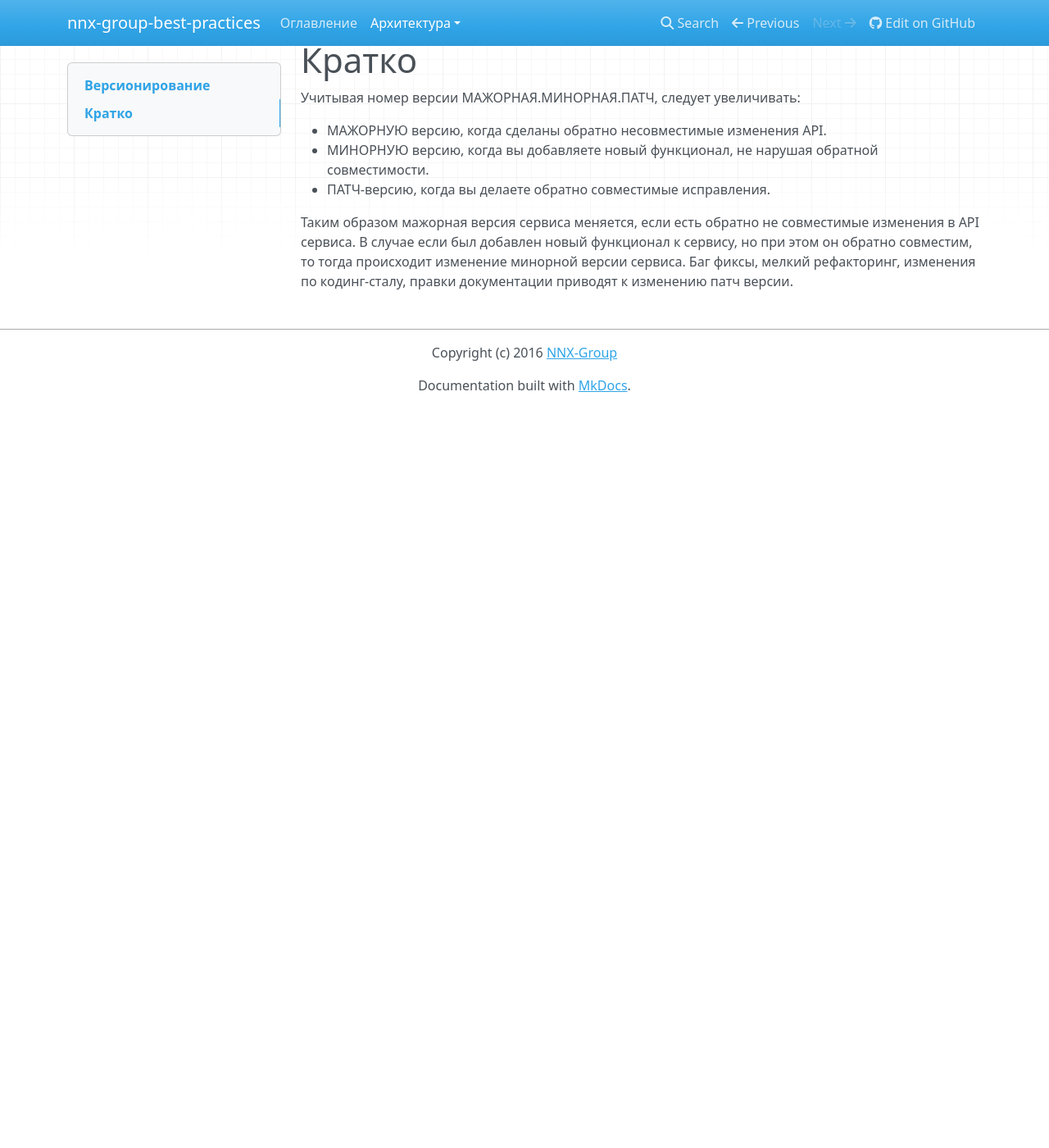
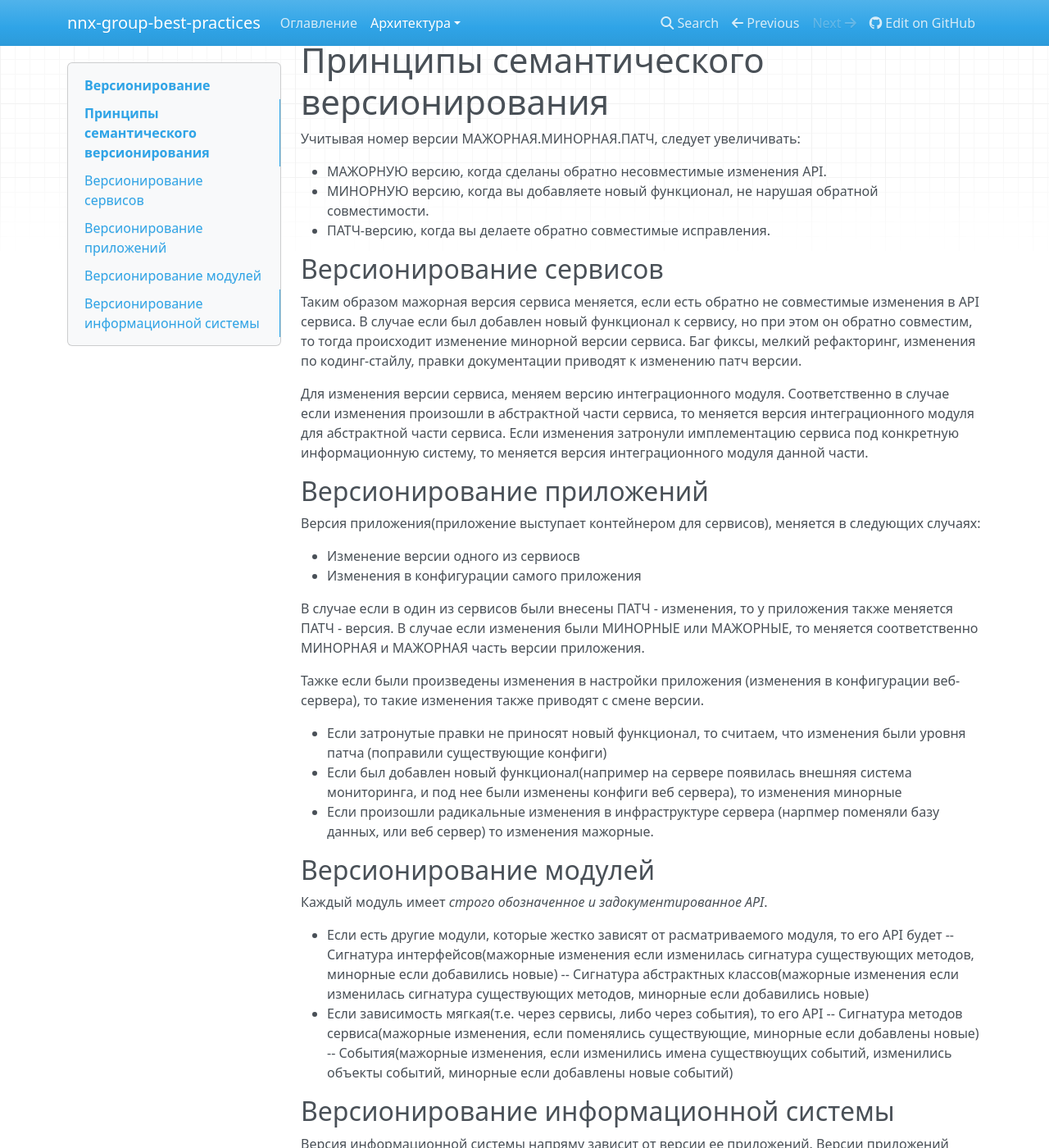
Before and after one commit to nnx-company/best-practices, an MkDocs documentation site: the page built from doc/book/ru/version.md, in a window 1280 px wide and 1400 px high, scrolled down 270 px. Shown: the whole window at 82% size. Built offline with MkDocs 1.6.1, drawn with Linux system fonts in a browser that asks for light colours; nearby versions of some CDN libraries; old or Windows-style settings are respelled for this version of MkDocs; before the commit the page ends 900 px from its top, so only the background shows below that; some of the changed text lies outside the part shown.

Commit message:
Добавлена информация о принципах версионирования.

```diff
--- a/doc/book/ru/version.md
+++ b/doc/book/ru/version.md
@@ -9,7 +9,7 @@
 
 Осноые правила семантического версионирования:
 
-# Кратко
+# Принципы семантического версионирования
 
 Учитывая номер версии МАЖОРНАЯ.МИНОРНАЯ.ПАТЧ, следует увеличивать:
 
@@ -17,9 +17,51 @@
 - МИНОРНУЮ версию, когда вы добавляете новый функционал, не нарушая обратной совместимости.
 - ПАТЧ-версию, когда вы делаете обратно совместимые исправления.
 
+## Версионирование сервисов
 
 Таким образом мажорная версия сервиса меняется, если есть обратно не
 совместимые изменения в API сервиса. В случае если был добавлен новый функционал
 к сервису, но при этом он обратно совместим, то тогда происходит изменение
-минорной версии сервиса. Баг фиксы, мелкий рефакторинг, изменения по кодинг-сталу,
+минорной версии сервиса. Баг фиксы, мелкий рефакторинг, изменения по кодинг-стайлу,
 правки документации приводят к изменению патч версии.
+
+Для изменения версии сервиса, меняем версию интеграционного модуля. Соответственно в случае если изменения произошли в
+абстрактной части сервиса, то меняется версия интеграционного модуля для абстрактной части сервиса. Если изменения затронули
+имплементацию сервиса под конкретную информационную систему, то меняется версия интеграционного модуля данной части.
+
+## Версионирование приложений
+
+Версия приложения(приложение выступает контейнером для сервисов), меняется в следующих случаях:
+
+- Изменение версии одного из сервиосв
+- Изменения в конфигурации самого приложения
+
+В случае если в один из сервисов были внесены ПАТЧ - изменения, то у приложения также меняется ПАТЧ - версия. В случае
+ если изменения были МИНОРНЫЕ или МАЖОРНЫЕ, то меняется соответственно МИНОРНАЯ и МАЖОРНАЯ часть версии приложения.
+
+Тажке если были произведены изменения в настройки приложения (изменения в конфигурации веб-сервера), то такие изменения
+также приводят с смене версии.
+
+- Если затронутые правки не приносят новый функционал, то считаем, что изменения были уровня патча (поправили существующие конфиги)
+- Если был добавлен новый функционал(например на сервере появилась внешняя система мониторинга, и под нее были изменены конфиги веб сервера), то изменения минорные
+- Если произошли радикальные изменения в инфраструктуре сервера (нарпмер поменяли базу данных, или веб сервер) то изменения мажорные.
+
+
+## Версионирование модулей
+
+Каждый модуль имеет *строго обозначенное и задокументированное API*.
+
+- Если есть другие модули, которые жестко зависят от расматриваемого модуля, то его API будет
+-- Сигнатура интерфейсов(мажорные изменения если изменилась сигнатура существующих методов, минорные если добавились новые)
+-- Сигнатура абстрактных классов(мажорные изменения если изменилась сигнатура существующих методов, минорные если добавились новые)
+- Если зависимость мягкая(т.е. через сервисы, либо через события), то его API
+-- Сигнатура методов сервиса(мажорные изменения, если поменялись существующие, минорные если добавлены новые)
+-- События(мажорные изменения, если изменились имена существюущих событий, изменились объекты событий, минорные если добавлены новые событий)
+
+## Версионирование информационной системы
+
+Версия информационной системы напряму зависит от версии ее приложений.
+Версии приложений определяются версиями составляющих ее сервисов.
+Версии сервисов определяются версиями модулей.
+
+Таким образом любая правка  в модуле
```
Also changed, not shown: doc/book/ru/service.md (+3 -3 lines), doc/book/ru/soa.md (+4 -2 lines).
